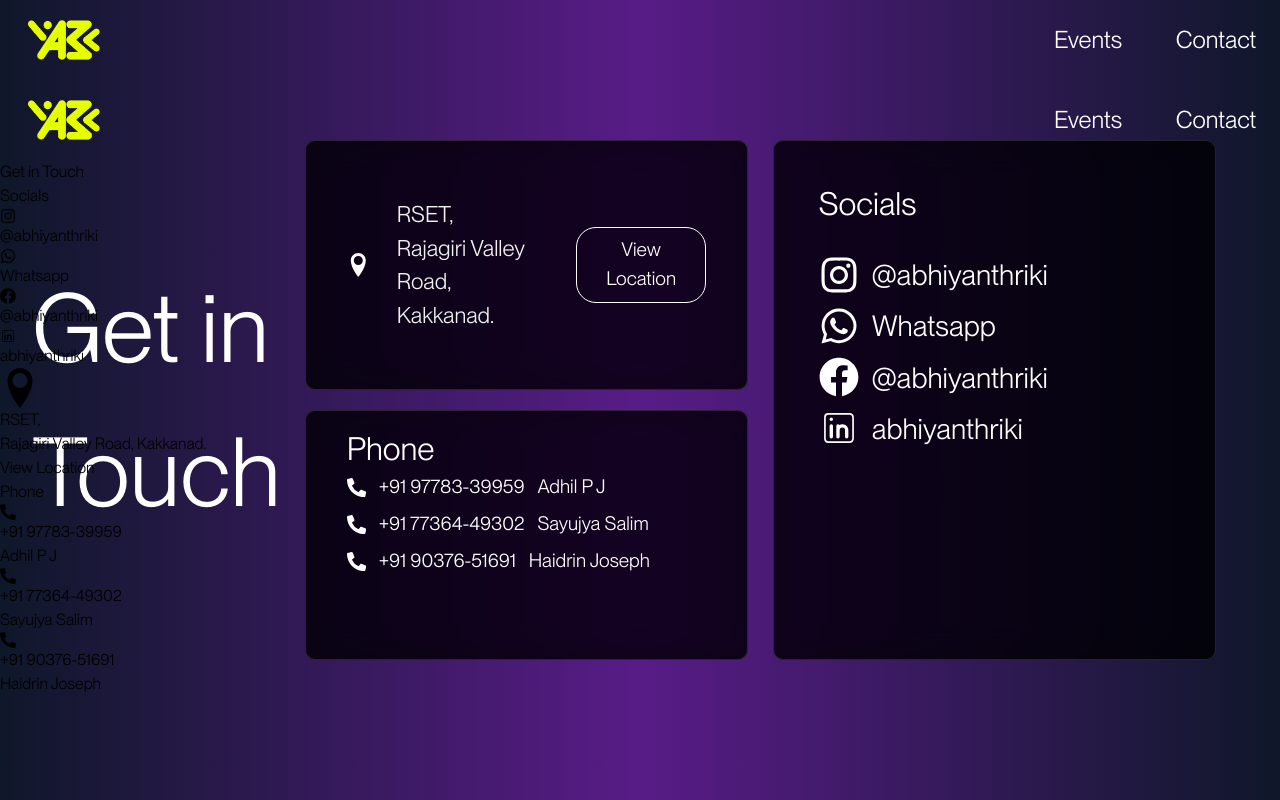
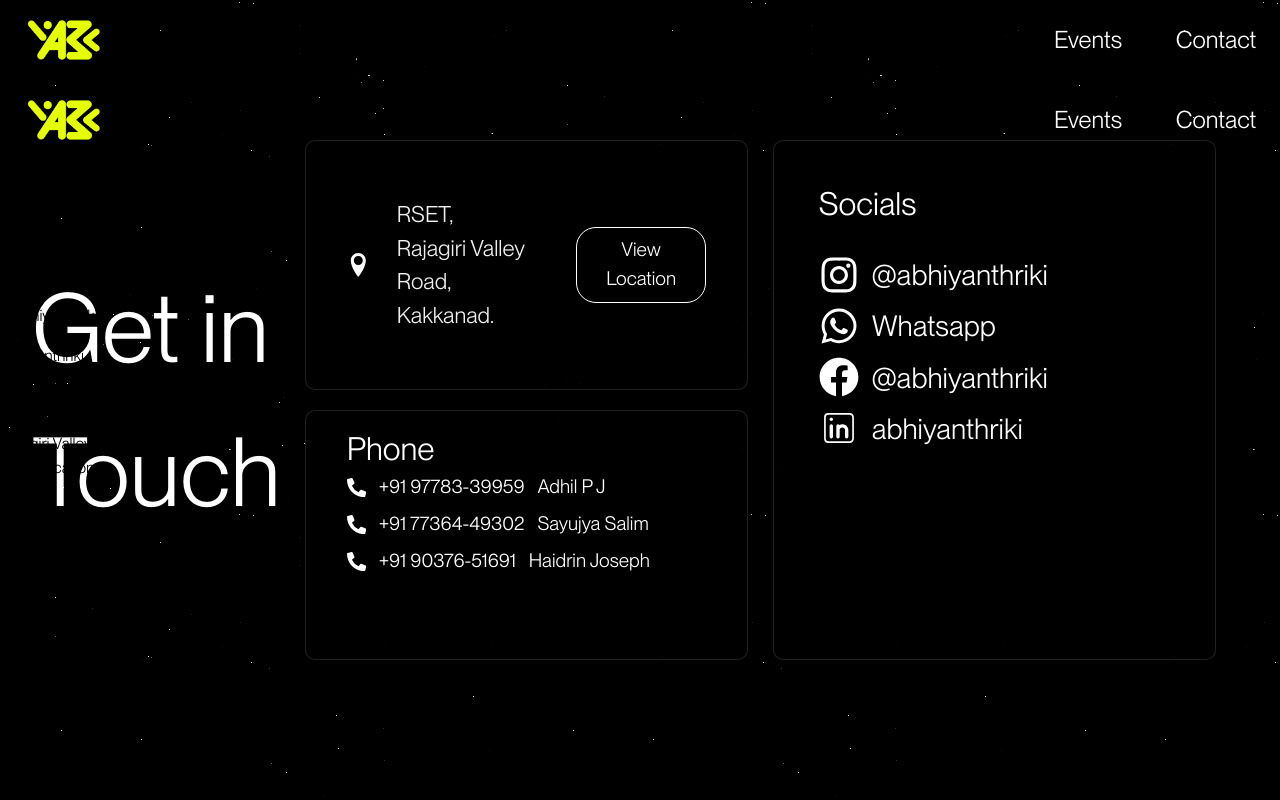
Before and after one commit to notarjunvijayan/abhiyanthriki2023, a React (Vite) app: page /contact-us in a window 1280 px wide. Built offline with nearby package versions, Linux system fonts and the light colour scheme; no server answers.

Commit message:
background fix contact

```diff
--- a/src/Contact/Contact.css
+++ b/src/Contact/Contact.css
@@ -2,7 +2,7 @@
   /* margin-top: 10dvh; */
   position: absolute;
   top: 0;
-  background: linear-gradient(to right, #0f172a, #581c87, #0f172a);
+  /* background: linear-gradient(to right, #0f172a, #581c87, #0f172a); */
   color: white;
   padding-left: 2em;
   display: flex;
--- a/src/Contact/Contact.jsx
+++ b/src/Contact/Contact.jsx
@@ -39,7 +39,7 @@ const Contact = () => {
   }, []);
 
   return (
-    <div className='bg-gradient-to-r from-[#0f172a] via-[#581c87] to-[#0f172a] text-white'>
+    <>
       <div className=' md:block hidden'>
         <Navbar />
         <div className='contact-container '>
@@ -262,7 +262,7 @@ const Contact = () => {
 					</div>
 				</div>
 			</div>
-		</div>
+		</>
 	);
 };
 
--- a/src/Events/IndividualEvents.css
+++ b/src/Events/IndividualEvents.css
@@ -4,7 +4,7 @@
   top: 0;
   height: 100dvh;
   width: 100dvw;
-  background: linear-gradient(to right, #0f172a, #581c87, #0f172a);
+  /* background: linear-gradient(to right, #0f172a, #581c87, #0f172a); */
   color: white;
   z-index: -1;
 }
```
